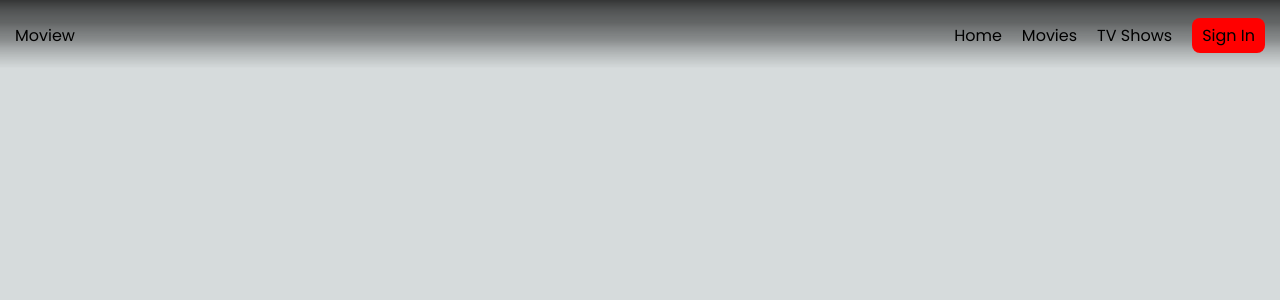
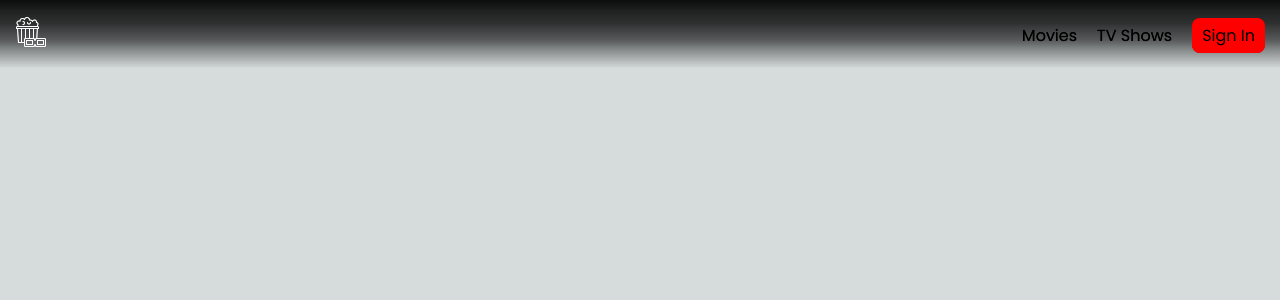
Before and after one commit to SuljkanovicAmir/moviesdatabase-nextjs, a Next.js app: page /header in a window 1280 px wide. Shown: the top 300 px of the page. Built offline with nearby package versions, Linux system fonts and the light colour scheme.

Commit message:
Added similar tvshows

```diff
--- a/app/header/page.jsx
+++ b/app/header/page.jsx
@@ -1,5 +1,6 @@
 import Link from 'next/link';
 import Image from 'next/image';
+import Logo from '../../public/logo.png'
 
 export default function Header() {
     return (
@@ -8,21 +9,16 @@ export default function Header() {
                   <ul>
                     <li>
                       <Link href="/">
-                        Moview
+                        <Image className="logo-img" priority src={Logo} alt='logo' width={500} height={500}/>
                       </Link>
                     </li>
-                    <li className='nav-home'>
-                      <Link href="/">
-                       Home
-                      </Link>
-                    </li>
-                    <li>
+                    <li className='nav-movies'>
                       <Link href="/movies">
                        Movies
                       </Link>
                     </li>
                     <li>
-                      <Link href="/tv-shows">
+                      <Link href="/tv">
                        TV Shows
                       </Link>
                     </li>
--- a/app/layout.js
+++ b/app/layout.js
@@ -1,5 +1,6 @@
 import './styles/style.css'
 import { Poppins } from 'next/font/google'
+import Header from './header/page';
 
 const poppins = Poppins({
   weight: '400',
@@ -8,13 +9,14 @@ const poppins = Poppins({
 
 export const metadata = {
   title: 'MovieInfo',
-  description: 'Generated by create next app',
+  description: 'Personal Project',
 }
 
 export default function RootLayout({ children }) {
   return (
     <html lang="en">
       <body className={poppins.className}>
+        <Header />
         {children}</body>
     </html>
   )
--- a/app/page.js
+++ b/app/page.js
@@ -1,5 +1,4 @@
 import Image from 'next/image'
-import Header from './header/page';
 import Loading from './loading/page';
 import PopularMovies from './movies/popularMovies/page'
 import TopRated from './movies//topRated/page';
@@ -14,7 +13,6 @@ export default async function Home() {
 
   return (
     <main>
-      <Header />
       <UpcomingMovies/>
       <Trending />
       <Loading />
--- a/app/styles/style.css
+++ b/app/styles/style.css
@@ -136,7 +136,13 @@ header > nav > ul {
   padding: 5px 15px;
 }
 
-.nav-home {
+.logo-img {
+  width: 32px;
+  height: 32px;
+  filter: invert(1);
+}
+
+.nav-movies {
   margin-left: auto;
 }
 
@@ -321,6 +327,7 @@ header > nav > ul {
   right: 0;
   bottom: 0;
   background: linear-gradient(180deg, rgb(38 38 38 / 5%) 60%, rgb(18 18 18 / 37%) 79%, rgb(0 0 0 / 96%) 91%);
+  pointer-events: none;
 }
 
 
@@ -403,6 +410,8 @@ header > nav > ul {
   display: flex;
   justify-content: center;
   flex-direction: column;
+  align-items: center;
+  margin-bottom: 50px;
 }
 
 .details {
@@ -478,7 +487,7 @@ header > nav > ul {
 
   header > nav > ul {
     gap: 10px;
-    padding: 5px 5px;
+    padding: 5px 10px;
   }
   .detailed-poster {
     width: 200%;
--- a/app/topRatedTv/page.jsx
+++ b/app/topRatedTv/page.jsx
@@ -22,7 +22,7 @@ export default async function TopRatedTV() {
             {res.results.length > 0 &&
             <div className="movie-list">
             {res.results.map((top) => (
-                <Link key={top.id}  href={`/tvshow/${top.id}`}>
+                <Link key={top.id}  href={`/tv/${top.id}`}>
                     <Image className="poster" src={imagePath + top.poster_path} priority alt={top.name} width={500} height={500}/>
                 </Link>
             ))}
--- a/app/trending/page.jsx
+++ b/app/trending/page.jsx
@@ -22,7 +22,7 @@ export default async function Trending() {
             {res.results.length > 0 &&
             <div className="movie-list">
             {res.results.map((trending) => (
-                <Link key={trending.id}  href={`${trending.title ? `/movie/${trending.id}` :  `/tvshow/${trending.id}`}`}>
+                <Link key={trending.id}  href={`${trending.title ? `/movie/${trending.id}` :  `/tv/${trending.id}`}`}>
                     <Image className="poster"src={imagePath + trending.poster_path} priority alt={trending.title ? trending.title : trending.name} width={500} height={500}/>
                 </Link>
             ))}
--- /dev/null
+++ b/app/tv/[tv]/similarTV/page.jsx
@@ -0,0 +1,38 @@
+import Image from "next/image";
+import Link from "next/link";
+
+
+
+async function fetchSimilar(tv) {
+    const data = await fetch(`https://api.themoviedb.org/3/tv/${tv}/similar?api_key=${process.env.NEXT_PUBLIC_API_KEY}&language=en-US`)
+    const res = await data.json()
+    const resResults = res.results;
+    return resResults;
+
+}
+
+
+
+
+export default async function SimilarTV( { params }) {
+    const { tv } = params
+
+    const res = await fetchSimilar(tv);
+
+
+    const imagePath = 'https://image.tmdb.org/t/p/original'
+    return (
+        <div className="movie-list-div">
+            <h3>More Like This</h3>
+            {res.length > 0 &&
+            <div className="movie-list">
+            {res.map((similar) => (
+                <Link key={similar.id}  href={`/tv/${similar.id}`}>
+                    <Image className="poster"src={imagePath + similar.poster_path} priority alt={similar.name} width={500} height={500}/>
+                </Link>
+            ))}
+            </div>
+           }
+        </div>
+    );
+}
```
Also changed, not shown: app/tv/[tv]/page.jsx (renamed from app/tvshow/[tvshow]/page.jsx, +12 -4 lines), public/logo.png (added), 1 other file (tests, documents, lock files or other folders).
